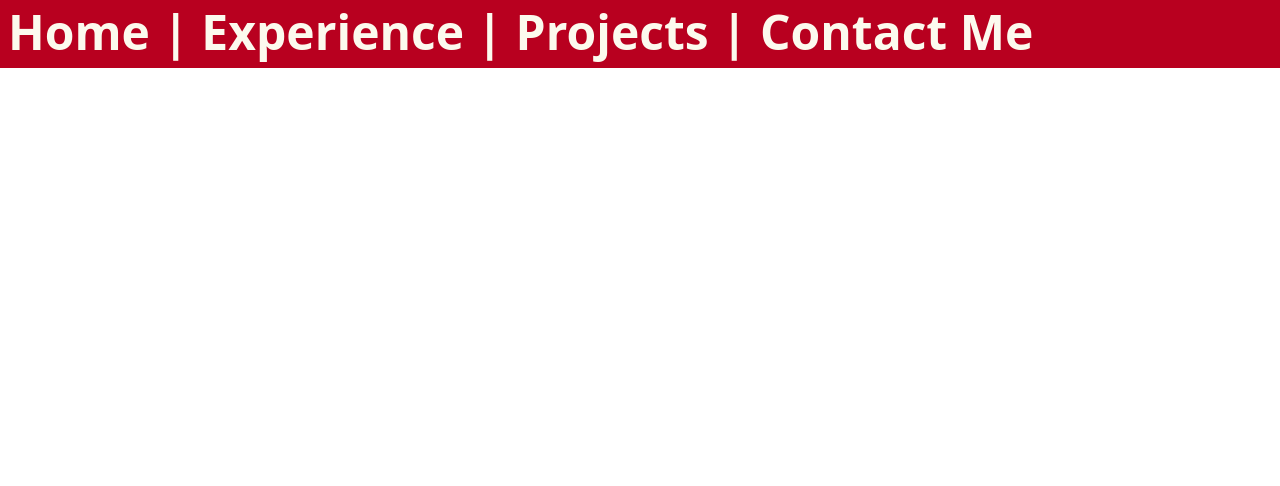
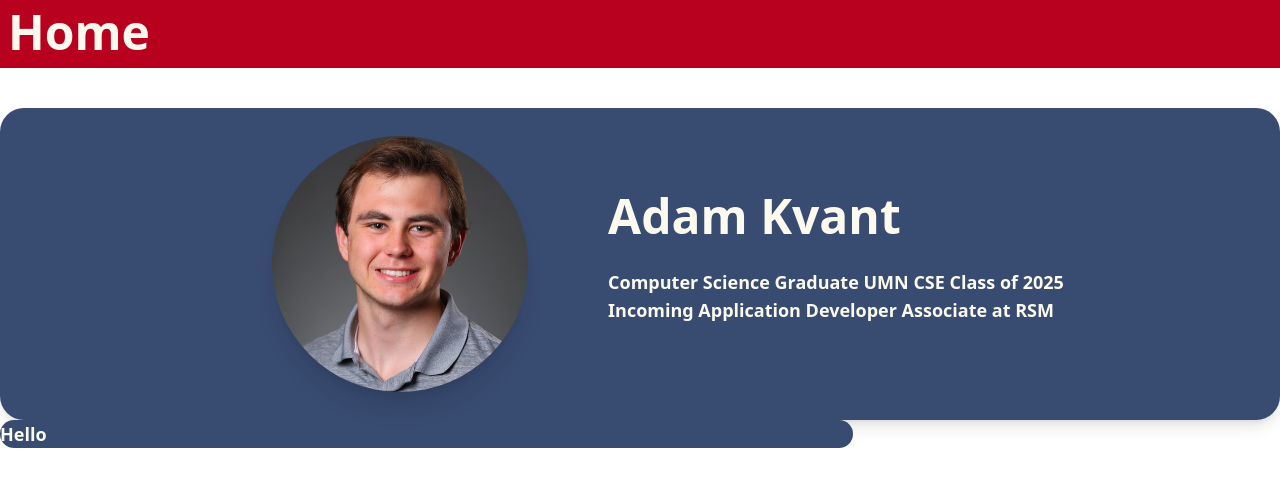
Before and after one commit to AdamKvant/AdamKvantSite, a SvelteKit app in the folder AdamKvantSite/: page / in a window 1280 px wide. Shown: the top 486 px of the page. Built offline with nearby package versions, Linux system fonts and the light colour scheme.

Commit message:
intro relatively done, about me started

```diff
--- a/AdamKvantSite/src/app.css
+++ b/AdamKvantSite/src/app.css
@@ -18,3 +18,23 @@
 .hoverHeader{
     @apply hover:text-[#507687] cursor-pointer;
 }
+
+.headshot {
+    @apply rounded-full shadow-xl w-64 h-64 object-contain ml-14;
+}
+
+.Intro{
+    @apply bg-[#384B70] py-7 rounded-3xl mt-10 flex sm:flex-row flex-col justify-center shadow-lg
+}
+
+.Name {
+    @apply font-bold text-5xl text-[#FCFAEE] mt-14 pl-20
+}
+
+.IntroDesc{
+    @apply text-[#FCFAEE] mt-7 pl-20 font-semibold text-lg
+}
+
+.Card {
+    @apply w-2/3 bg-[#384B70] rounded-3xl text-[#FCFAEE] font-semibold text-lg
+}
--- a/AdamKvantSite/src/components/Header.svelte
+++ b/AdamKvantSite/src/components/Header.svelte
@@ -1,6 +1,6 @@
 <div class="headerOverall rounded-b-lg">
-    <a class="hoverHeader" href="/">Home</a> |
-    <a class="hoverHeader" href="/experience">Experience</a> |
+    <a class="hoverHeader pl-5" href="/">Home</a>
+    <!-- <a class="hoverHeader" href="/experience">Experience</a> |
     <a class="hoverHeader" href="/projects">Projects</a> |
-    <a class="hoverHeader" href="/contact-me">Contact Me</a>
+    <a class="hoverHeader" href="/contact-me">Contact Me</a> -->
 </div>
--- a/AdamKvantSite/src/routes/+layout.svelte
+++ b/AdamKvantSite/src/routes/+layout.svelte
@@ -4,7 +4,7 @@
 	let { children } = $props();
 </script>
 
-<div class="bg-[#FCFAEE] min-h-full">
+<div class="bg-[#FCFAEE] min-h-screen">
     <Header/>
     <div>{@render children()}</div>
 </div>
--- a/AdamKvantSite/src/routes/+page.svelte
+++ b/AdamKvantSite/src/routes/+page.svelte
@@ -1,7 +1,32 @@
 <script>
+	import { server_loads } from './../../.svelte-kit/generated/client-optimized/app.js';
     import { onMount } from 'svelte';
 
     onMount(() => {
       document.title = "Adam Kvant";
     });
   </script>
+
+  <!-- Body -->
+<div class="flex flex-col items-center gap-3 min-h-full sm:w-2/3 lg:w-1/3">
+
+  <!-- Intro -->
+  <div class="Intro" id="Intro">
+      <img src="/images/Headshot.jpg" alt="Adam Kvant Headshot" class="headshot">
+    <div class="flex flex-col w-4/5 sm:w-full">
+      <h1 class="Name">Adam Kvant</h1>
+      <div class="IntroDesc">
+        Computer Science Graduate UMN CSE Class of 2025
+        <br>
+        Incoming Application Developer Associate at <span class="font-bold text-xl"><span class="text-[#63666A]">R</span><span class="text-[#3F9C35]">S</span><span class="text-[#009CDE]">M</span></span>
+      </div>
+    </div>
+  </div>
+  <!-- End of Intro -->
+
+  <!-- About Me -->
+  <div class="Card">
+    Hello
+  </div>
+  <!-- End About Me -->
+</div>
```
Also changed, not shown: AdamKvantSite/src/routes/contact-me/+page.svelte (deleted, +0 -7 lines), AdamKvantSite/src/routes/experience/+page.svelte (deleted, +0 -7 lines), AdamKvantSite/src/routes/projects/+page.svelte (deleted, +0 -7 lines), AdamKvantSite/static/images/Headshot.jpg (added).
